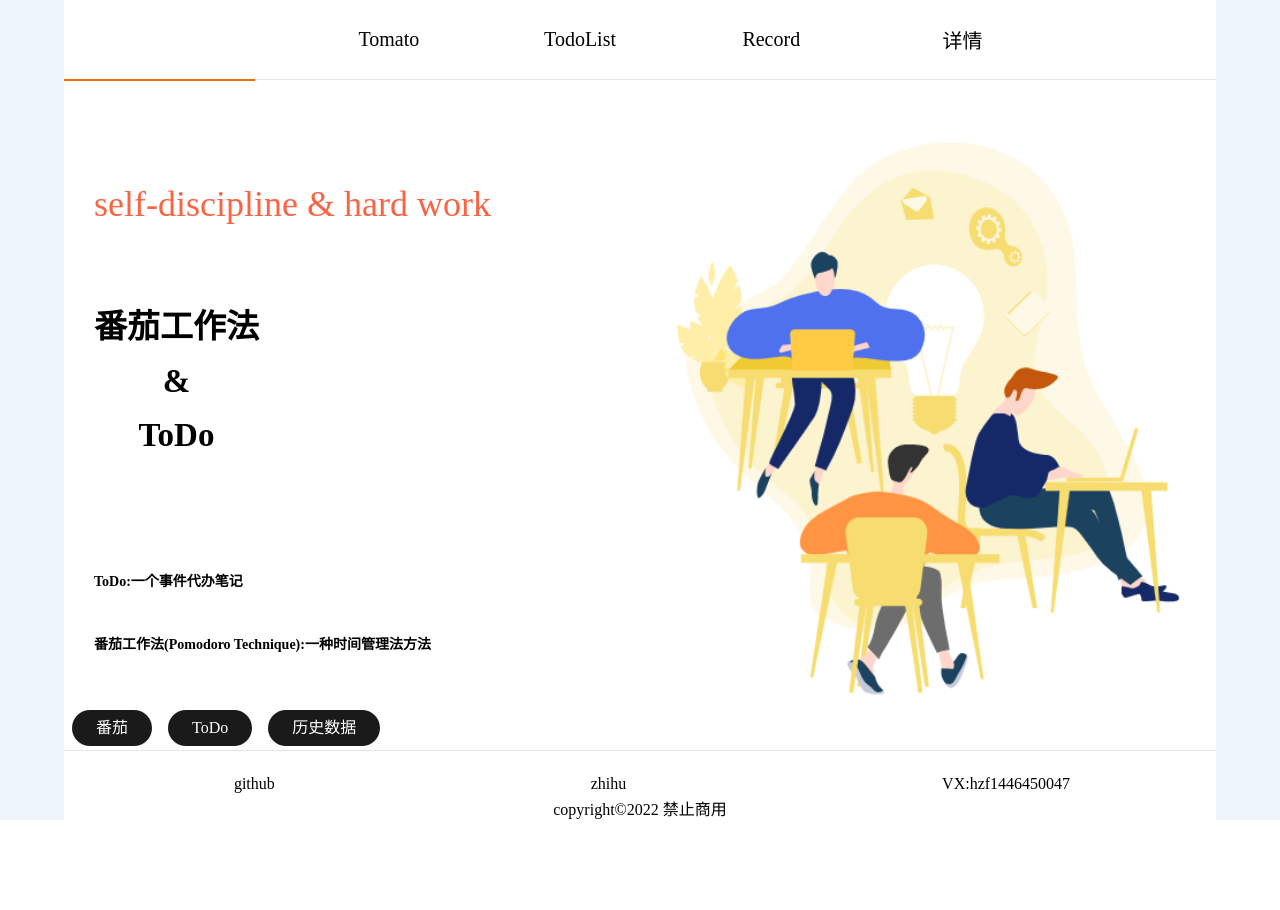
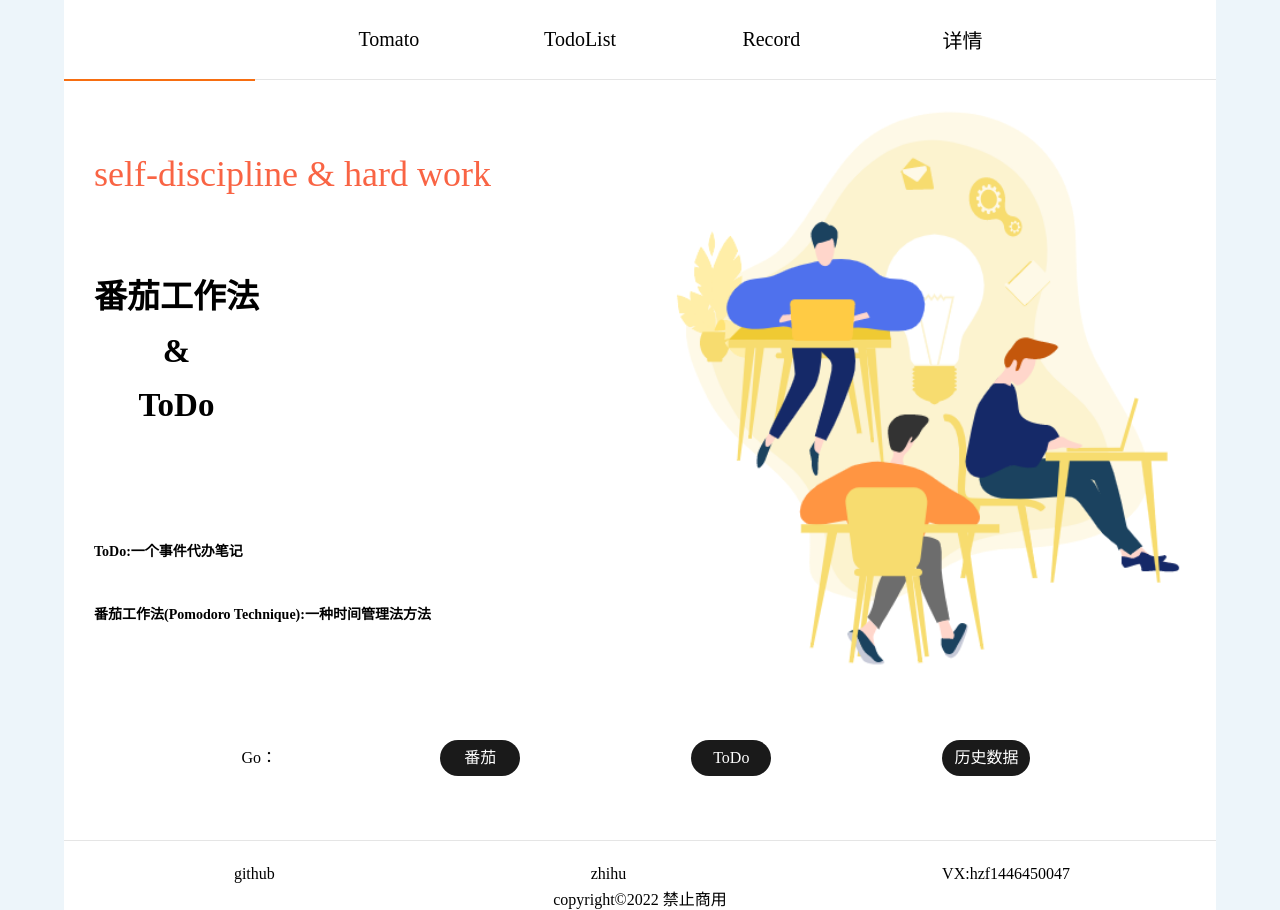
Before and after one commit to 1446450047/Tomato-ToDo, a React (Create React App) app: page / in a window 1280 px wide. Before the commit the page ends 820 px from the top, so only its background shows below. Built offline with nearby package versions, Linux system fonts and the light colour scheme.

Commit message:
添加相应布局

```diff
--- a/src/components/Button.jsx
+++ b/src/components/Button.jsx
@@ -8,8 +8,9 @@ export function Button(props){
 const Btn = styled.div`
       background:#1A1A1A;
       color: #fff;
+
       display: inline-block;
-      padding: 2px 24px;
+      padding: 2px 12px;
       cursor: pointer;
       text-align: center;
       min-width: 80px;
--- a/src/components/header/Header.jsx
+++ b/src/components/header/Header.jsx
@@ -61,6 +61,7 @@ const HeadItem = styled.div`
          align-items: center;
          font-size: 20px;
          color: inherit;
+         width: 100%;
         svg{
            margin: 0 8px;
            width: 60px;
--- a/src/components/main/Home.jsx
+++ b/src/components/main/Home.jsx
@@ -16,6 +16,7 @@ function Home() {
                 <img src={study} alt="study"/>
             </TextAndImage>
             <Buttons>
+                <span>Go：</span>
                 <Button>番茄</Button>
                 <Button>ToDo</Button>
                 <Button>历史数据</Button>
@@ -35,7 +36,8 @@ const TextAndImage = styled.div`
    @media (max-width: 1000px) {
       flex-direction: column-reverse;
       align-items: center;
-       div{
+      justify-content: center;
+     div{
          width: 80%;
        }
       img{
@@ -44,10 +46,21 @@ const TextAndImage = styled.div`
   };
 `;
 const HomeWrapper = styled.div`
-  padding-top: 50px;
+  padding-top: 20px;
 `
 const Buttons = styled.div`
-
+  padding: 60px 100px;
+  display: flex;
+  justify-content: space-around;
+  flex-wrap: wrap;
+   span{
+      line-height: 44px;
+      text-align: center;
+  }
+  @media (max-width: 600px) {
+        flex-direction: column;
+        justify-content: space-between;
+    }
 `;
 const TextInfo = styled.div`
   display: flex;
```
